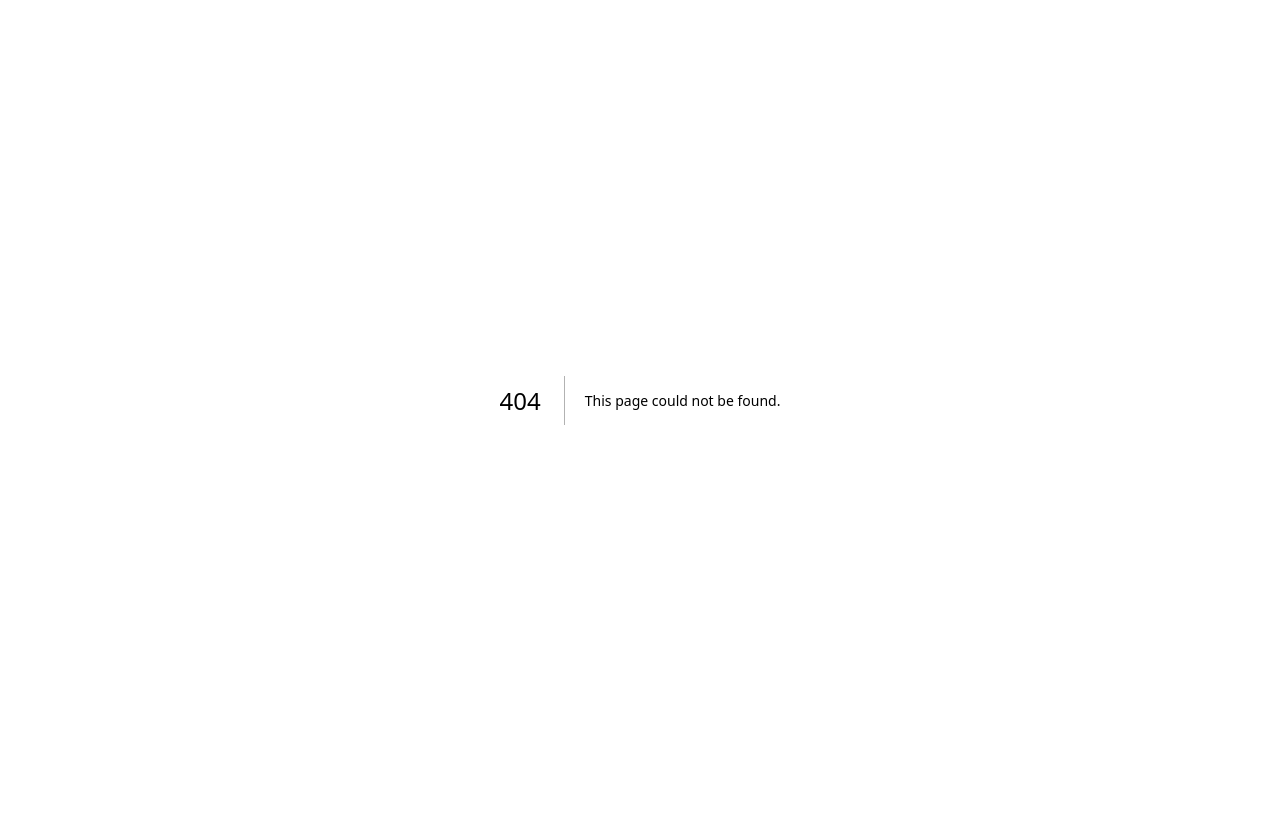
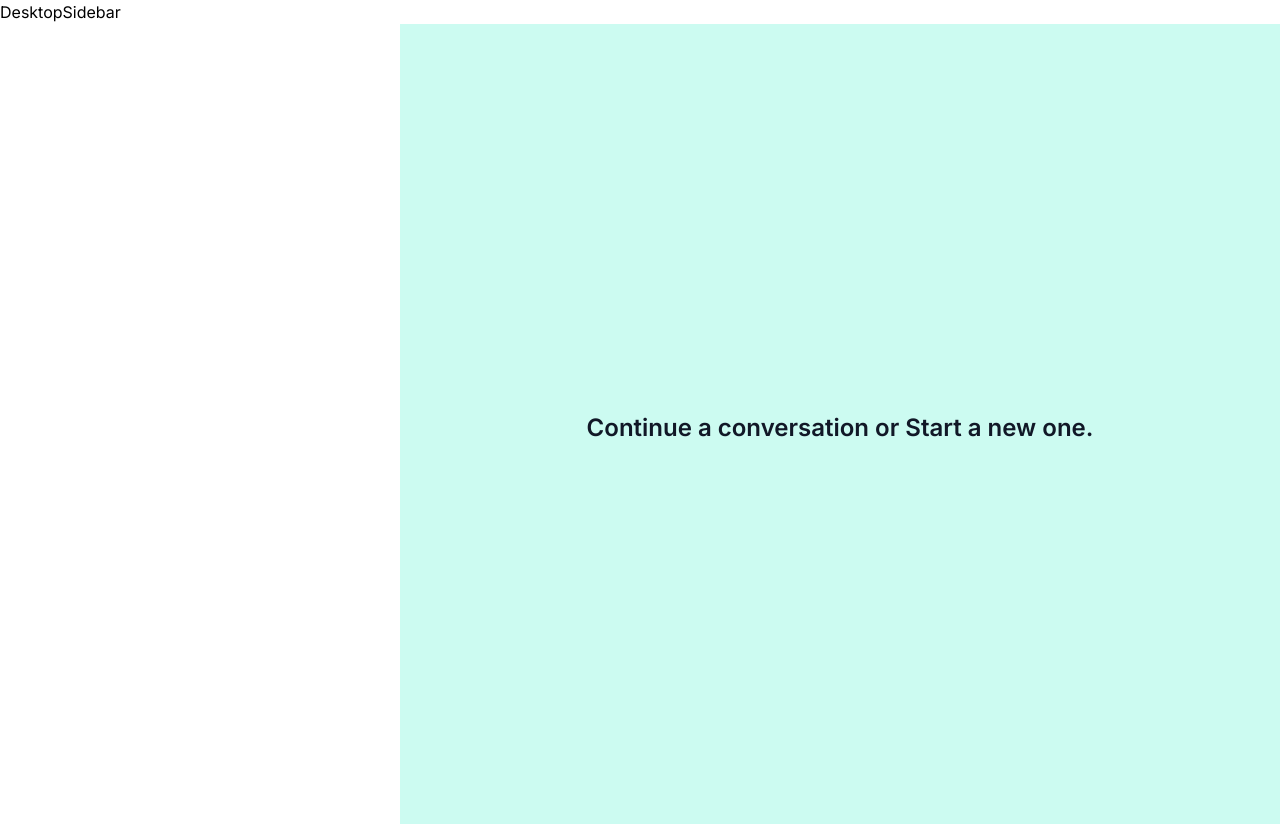
Before and after one commit to AbhinashShrestha/kaiwa, a Next.js app: page /users in a window 1280 px wide. Before the commit this address had no page. Before the commit the page ends 800 px from the top, so only its background shows below. Built offline with nearby package versions, Linux system fonts and the light colour scheme.

Commit message:
Sidebar and Stuff started

```diff
--- a/app/(site)/components/AuthForm.tsx
+++ b/app/(site)/components/AuthForm.tsx
@@ -2,20 +2,29 @@
 
 import Button from "@/app/components/Button";
 import Input from "@/app/components/inputs/Input";
-import { useCallback, useState } from "react";
+import { useCallback, useEffect, useState } from "react";
 import { FieldValues, SubmitHandler, useForm } from "react-hook-form";
 import AuthSocialButton from "./AuthSocialButton";
 import {FcGoogle} from "react-icons/fc"
 import { IconBaseProps } from "react-icons";
 import axios from "axios";
 import { toast } from "react-hot-toast";
-import {signIn} from "next-auth/react"
+import {signIn, useSession} from "next-auth/react"
+import { useRouter } from "next/navigation";
 
 type Variant = 'LOGIN' | 'REGISTER'
 
 const AuthForm = () => {
+    const session = useSession();
+    const router = useRouter();
     const [variant,setVariant] = useState<Variant>('LOGIN');
     const [isLoading,setIsLoading] = useState(false);
+
+    useEffect(()=>{
+        if(session?.status === 'authenticated'){
+            router.push('/users')
+        }
+    },[session?.status,router])
 
     const toggleVariant = useCallback(()=>{
         if(variant === 'LOGIN'){
@@ -43,6 +52,7 @@
         setIsLoading(true) //cuz we are submitting
         if(variant === 'REGISTER'){
             axios.post('/api/register',data)
+            .then(()=>signIn('credentials',data))
             .catch(()=> toast.error("Something went wrong during Registration."))
             .finally(()=>setIsLoading(false))
         }
@@ -56,7 +66,8 @@
                     toast.error("Invalid Credentials!")
                 }
                 if(callback?.ok && !callback?.error){
-                    toast.success('Logged In Success!')
+                    toast.success('Logged In Successfully!')
+                    router.push('/users')
                 }
             })
             .finally(()=>setIsLoading(false)) //this will unblock the input
--- /dev/null
+++ b/app/components/EmptyState.tsx
@@ -0,0 +1,31 @@
+'use client';
+
+const EmptyState = () => {
+  return (
+    <div className="
+        px-4
+        py-10
+        sm:px-6
+        lg:px-8
+        h-full
+        flex
+        justify-center
+        items-center
+        bg-teal-100
+    ">
+        <div className="text-center items-center flex flex-col">
+            <h3
+                className="
+                    mt-2
+                    text-2xl
+                    font-semibold
+                    text-gray-900
+                "
+            >
+                Continue a conversation or Start a new one.</h3>
+        </div>
+    </div>
+  )
+}
+
+export default EmptyState
--- /dev/null
+++ b/app/components/sidebar/DesktopSidebar.tsx
@@ -0,0 +1,7 @@
+const DesktopSidebar = () => {
+  return (
+    <div>DesktopSidebar</div>
+  )
+}
+
+export default DesktopSidebar;
--- /dev/null
+++ b/app/components/sidebar/Sidebar.tsx
@@ -0,0 +1,17 @@
+import DesktopSidebar from "./DesktopSidebar";
+
+interface SidebarProps {
+    children: React.ReactNode
+}
+async function Sidebar({children}:SidebarProps){
+    return (
+        <div className="h-full">
+            <DesktopSidebar />
+            <main className="lg:pl-20 h-full">
+                {children}
+            </main>
+        </div>
+    )
+}
+
+export default Sidebar;
--- /dev/null
+++ b/app/context/AuthContext.tsx
@@ -0,0 +1,17 @@
+'use client';
+import { SessionProvider } from "next-auth/react";
+
+interface AuthContextProps{
+    children: React.ReactNode;
+}
+
+
+export default function AuthContext({
+    children
+}: AuthContextProps) {
+  return (
+    <SessionProvider>
+        {children}
+    </SessionProvider>
+  )
+}
--- a/app/layout.tsx
+++ b/app/layout.tsx
@@ -1,3 +1,4 @@
+import AuthContext from './context/AuthContext'
 import ToasterContext from './context/ToasterContext'
 import './globals.css'
 import { Inter } from 'next/font/google'
@@ -17,8 +18,10 @@
   return (
     <html lang="en">
       <body className={inter.className}>
-        <ToasterContext />
-        {children}
+        <AuthContext>
+          <ToasterContext />
+          {children}
+        </AuthContext>
       </body>
     </html>
   )
--- /dev/null
+++ b/app/users/layout.tsx
@@ -0,0 +1,18 @@
+import Sidebar from "../components/sidebar/Sidebar"
+
+interface UsersLayoutProps {
+    children: React.ReactNode
+}
+export default async function UsersLayout({
+    children
+}:UsersLayoutProps) {
+    return (
+        //@ts-expect-error Server Component
+        <Sidebar>
+            <div className="h-full">
+                {children}
+            </div>
+        </Sidebar>
+    )
+
+}
--- /dev/null
+++ b/app/users/page.tsx
@@ -0,0 +1,11 @@
+import EmptyState from "../components/EmptyState";
+
+const Users = () => {
+  return (
+    <div className="hidden lg:block lg:pl-80 h-full shadow-4xl">
+      <EmptyState />
+    </div>
+  )
+}
+
+export default Users
--- a/package.json
+++ b/package.json
@@ -20,9 +20,9 @@
     "bcrypt": "^5.1.0",
     "clsx": "^1.2.1",
     "eslint": "8.41.0",
-    "eslint-config-next": "13.4.4",
+    "eslint-config-next": "13.4.3",
     "mongodb": "^5.5.0",
-    "next": "13.4.4",
+    "next": "13.4.3",
     "next-auth": "^4.22.1",
     "postcss": "8.4.23",
     "react": "18.2.0",
@@ -34,6 +34,7 @@
     "typescript": "5.0.4"
   },
   "devDependencies": {
+    "@tailwindcss/forms": "^0.5.3",
     "@types/bcrypt": "^5.0.0",
     "prisma": "^4.14.1"
   }
```
Also changed, not shown: middleware.ts (added, +13 -0 lines), app/hooks/useConversation.ts (added), 2 other files (tests, documents, lock files or other folders).
